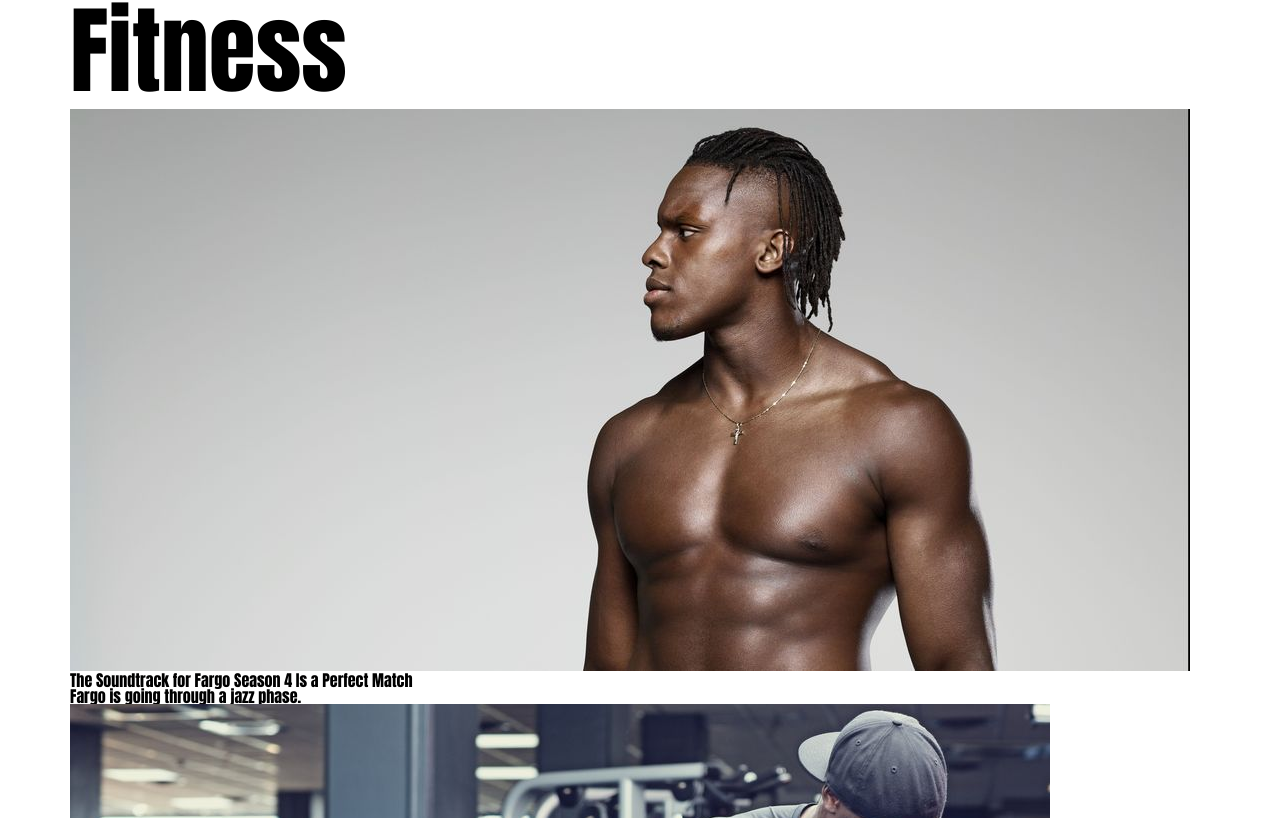
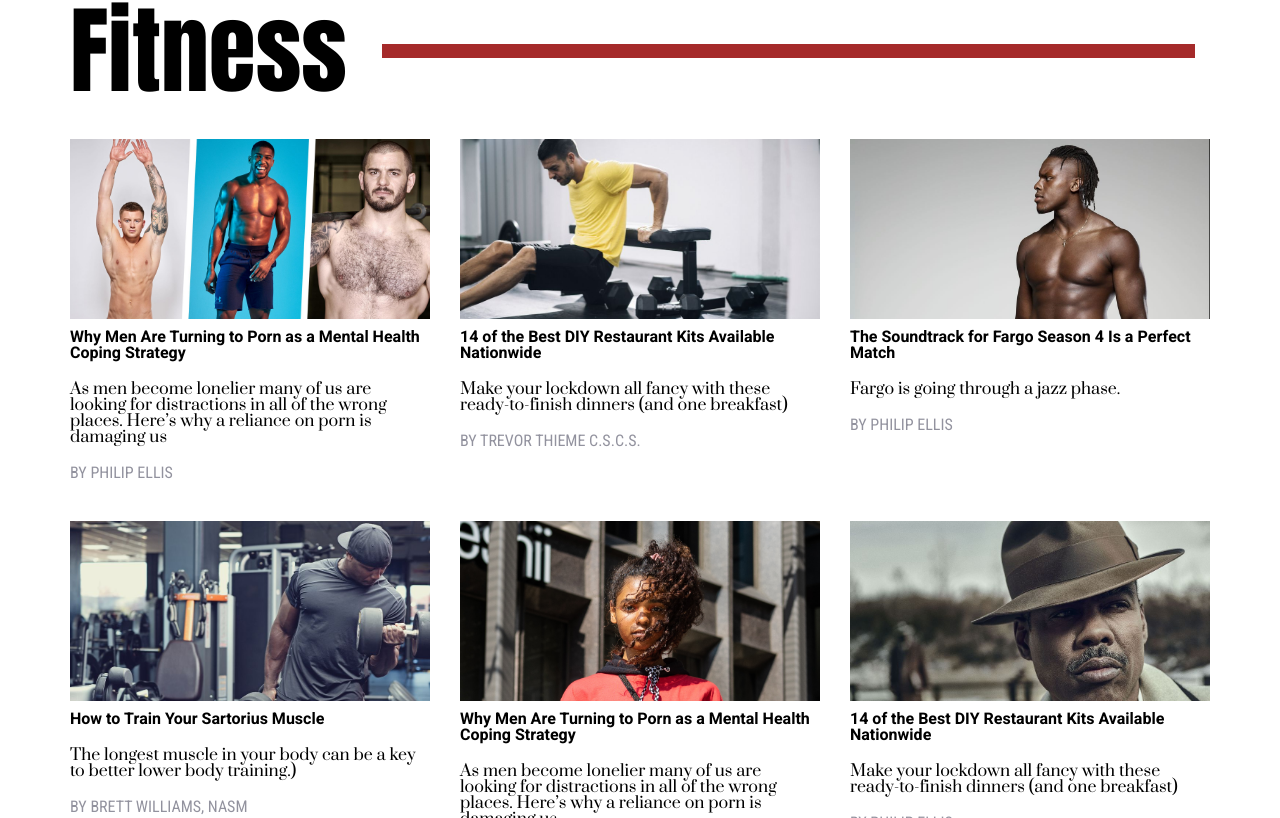
Before and after one commit to yaborodinov/react-project-magazin, a React (Create React App) app: page / in a window 1280 px wide. Shown: the part 1042-1860 px from the top of the page. Built offline with nearby package versions, Linux system fonts and the light colour scheme.

Commit message:
add new font, correct inform in ArticlesData, add style to SectionFitness

```diff
--- a/public/index.html
+++ b/public/index.html
@@ -28,6 +28,10 @@
     -->
     <link href="https://fonts.googleapis.com/css2?family=Heebo:wght@100;200;300;400;500;600;700;800;900&display=swap"
       rel="stylesheet">
+      <link rel="preconnect" href="https://fonts.gstatic.com">
+      <link
+        href="https://fonts.googleapis.com/css2?family=Roboto+Condensed:ital,wght@0,300;0,400;0,700;1,300;1,400;1,700&display=swap"
+        rel="stylesheet">
     <link
       href="https://fonts.googleapis.com/css2?family=Prata&family=Anton&family=Merriweather:ital,wght@0,300;0,400;0,700;0,900;1,300;1,400;1,700;1,900&display=swap"
       rel="stylesheet">
--- a/src/App/Main/Main.css
+++ b/src/App/Main/Main.css
@@ -26,7 +26,7 @@
 @media(max-width:767px){
 
 .section_title{
-    font-size: 40px;
+    font-size: 3rem;
     margin-right: 10px;
 }
 
--- a/src/App/Main/SectionFitnessContent/SectionFitnessContent.css
+++ b/src/App/Main/SectionFitnessContent/SectionFitnessContent.css
@@ -10,9 +10,53 @@
     height: 14px;
 }
 .section__fitness__content{
+    flex-direction: row;
     flex-wrap: wrap;
+    padding: 30px 0 30px 0;
 }
 
+
+.ContentItem_1x1{
+    margin-bottom: 30px;
+}
+
+
+.ContentItem_1x1__image-wrapper{
+    width: 100%;
+    max-height: 180px;
+    overflow-y: hidden;
+}
+
+
+.ContentItem_1x1__image{
+    width: 100%;
+    height: auto;
+
+}
+
+.ContentItem_1x1__title, .ContentItem_1x1__subtitle, .ContentItem_1x1__author{
+    padding: 10px 10px 10px 0;
+}
+
+.ContentItem_1x1__title{
+    font-family: 'Heebo', sans-serif;
+    font-weight: 700;
+}
+.ContentItem_1x1__subtitle{
+    font-family: 'Prata', serif;
+    font-weight: 500;
+}
+
+.ContentItem_1x1__author{
+    font-family: 'Roboto Condensed', sans-serif;
+    font-weight: 500;
+    color: rgba(102, 102, 119, 0.712);
+}
+.ContentItem_1x1__author:hover{
+    color: rgba(55, 55, 56, 0.979);
+    cursor: pointer;
+    transition: all linear 0.2s;
+}
 
 
 
--- a/src/App/Main/SectionFitnessContent/SectionFitnessContent.js
+++ b/src/App/Main/SectionFitnessContent/SectionFitnessContent.js
@@ -1,27 +1,30 @@
 import React from "react"
+import "./SectionFitnessContent.css"
 import ArticlesData from "../articles/ArticlesData";
 import SectionFitnessContentItem from "./SectionFitnessContentItem";
 
 
 const SectionFitnessContent = () => {
     return (
-        <div className="col col-xs-12 col-sm-6  col-md-4">
+        <>
             {
-                ArticlesData.slice(2,4).map(({
+                ArticlesData.slice(0,6).map(({
                     id,
                     title,
                     subtitle,
-                    image
+                    image,
+                    author
                 }) => (
                         <SectionFitnessContentItem
                             key={id}
                             title={title}
                             subtitle={subtitle}
                             image={image}
+                            author={author}
                         />
                 ))
             }
-        </div>
+        </>
     )
 }
 
--- a/src/App/Main/SectionFitnessContent/SectionFitnessContentItem.js
+++ b/src/App/Main/SectionFitnessContent/SectionFitnessContentItem.js
@@ -7,12 +7,14 @@ const SectionFitnessContentItem = ({
     title,
     subtitle,
     image,
+    author
 }) => {
     return (
-        <div>
-            <img src={image} alt="strenth"/>
-            <div>{title}</div>
-            <div>{subtitle}</div>
+        <div className="col col-xs-12 col-sm-6  col-md-4 ContentItem_1x1">
+            <div className="ContentItem_1x1__image-wrapper"><img className="ContentItem_1x1__image" src={image} alt="strenth"/></div>
+            <h2 className="ContentItem_1x1__title">{title}</h2>
+            <h3 className="ContentItem_1x1__subtitle">{subtitle}</h3>
+            <p className="ContentItem_1x1__author">{author}</p>
 
 
 
--- a/src/App/Main/articles/ArticlesData.js
+++ b/src/App/Main/articles/ArticlesData.js
@@ -3,25 +3,57 @@ let ArticlesData = [
         id: 1,
         title: "Why Men Are Turning to Porn as a Mental Health Coping Strategy",
         subtitle: "As men become lonelier many of us are looking for distractions in all of the wrong places. Here’s why a reliance on porn is damaging us",
-        image: "./images/photo/5.jpg"
+        image: "./images/photo/5.jpg",
+        author: "BY PHILIP ELLIS"
     },
     {
         id: 2,
         title: "14 of the Best DIY Restaurant Kits Available Nationwide",
         subtitle: "Make  your lockdown all fancy with these ready-to-finish dinners (and one breakfast)",
-        image:"./images/photo/6.jpg"
+        image: "./images/photo/6.jpg",
+        author:"BY TREVOR THIEME C.S.C.S."
     },
     {
         id: 3,
         title: "The Soundtrack for Fargo Season 4 Is a Perfect Match",
         subtitle: "Fargo is going through a jazz phase.",
-        image: "./images/photo/1.jpg"
+        image: "./images/photo/1.jpg",
+        author: "BY PHILIP ELLIS"
     },
     {
         id: 4,
         title: "How to Train Your Sartorius Muscle",
         subtitle: "The longest muscle in your body can be a key to better lower body training.)",
-        image: "./images/photo/2.jpg"
+        image: "./images/photo/2.jpg",
+        author: "BY BRETT WILLIAMS, NASM"
+    },
+    {
+        id: 5,
+        title: "Why Men Are Turning to Porn as a Mental Health Coping Strategy",
+        subtitle: "As men become lonelier many of us are looking for distractions in all of the wrong places. Here’s why a reliance on porn is damaging us",
+        image: "./images/photo/7.jpg",
+        author: "BY TREVOR THIEME C.S.C.S."
+    },
+    {
+        id: 6,
+        title: "14 of the Best DIY Restaurant Kits Available Nationwide",
+        subtitle: "Make  your lockdown all fancy with these ready-to-finish dinners (and one breakfast)",
+        image: "./images/photo/10.jpg",
+        author: "BY PHILIP ELLIS"
+    },
+    {
+        id: 7,
+        title: "The Soundtrack for Fargo Season 4 Is a Perfect Match",
+        subtitle: "Fargo is going through a jazz phase.",
+        image: "./images/photo/1.jpg",
+        author: "Charlie"
+    },
+    {
+        id: 8,
+        title: "How to Train Your Sartorius Muscle",
+        subtitle: "The longest muscle in your body can be a key to better lower body training.)",
+        image: "./images/photo/7.jpg",
+        author: "BY TREVOR THIEME C.S.C.S."
     }
 
 
--- a/src/Common/Style/Base.css
+++ b/src/Common/Style/Base.css
@@ -5,6 +5,6 @@ body{
     font-family: 'Merriweather', serif;
     font-family: 'Prata', serif;
     font-family: 'Heebo', sans-serif;
+    font-family: 'Roboto Condensed', sans-serif;
     font-family: 'Anton', sans-serif;
-    min-height: 2000px;
 }
```
Also changed, not shown: public/images/photo/10.jpg (added), public/images/photo/7.jpg (added).
